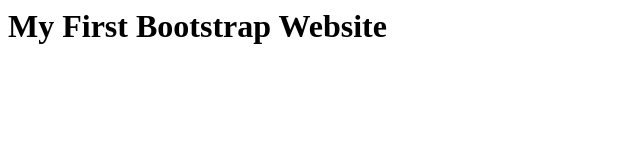
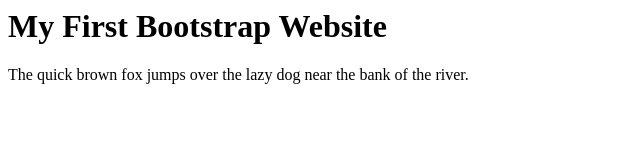
Before and after one commit to rickydiancin/Bootstrap-Website, a plain HTML site: page index.html in a window 1280 px wide. Shown: the whole page, without its empty margins (0-640 px from the left). Drawn offline with Linux system fonts and the light colour scheme.

Commit message:
added a paragraph to my index html

```diff
--- a/index.html
+++ b/index.html
@@ -3,6 +3,7 @@
 	<body>
 
 		<h1>	My First Bootstrap Website</h1>
+		<p>The quick brown fox jumps over the lazy dog near the bank of the river.</p>
 	</body>
 
 </html>
```
